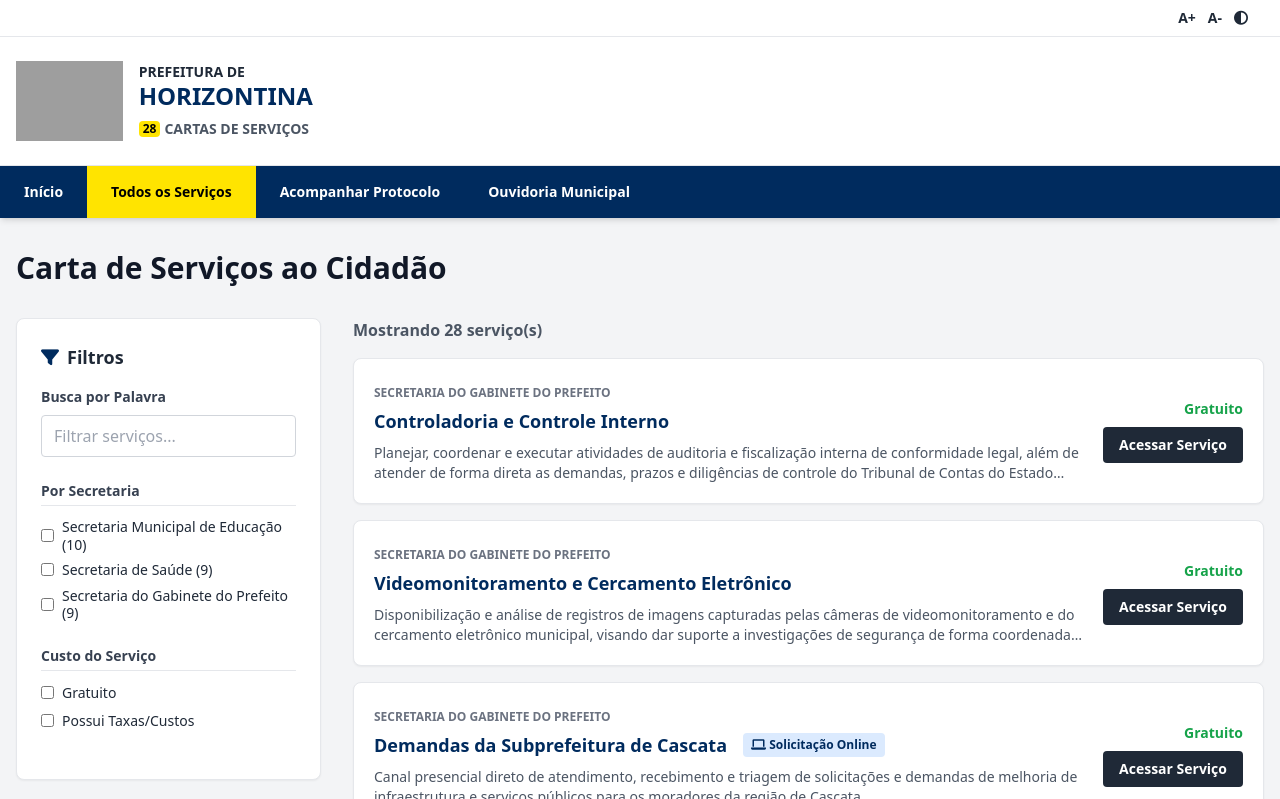
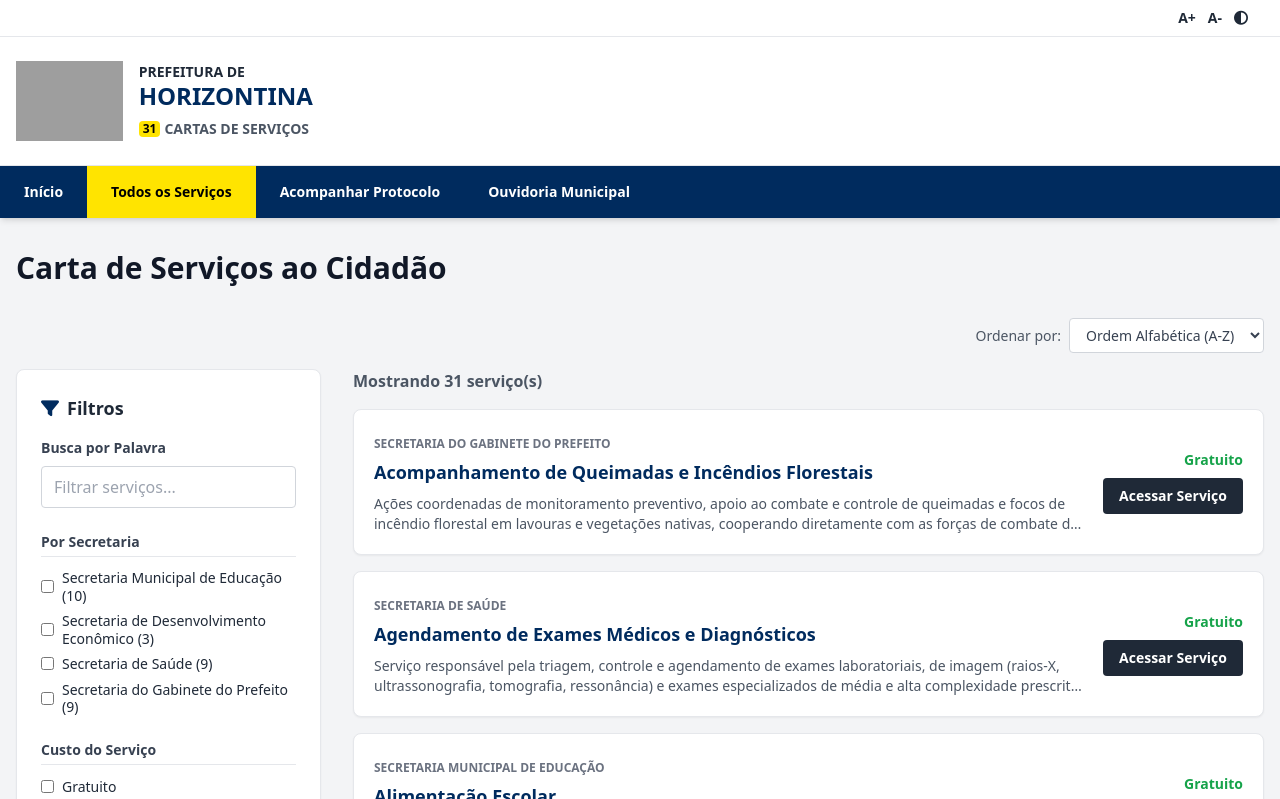
Before and after one commit to diegoconte/servicoshz, a website: page index.html in a window 1280 px wide. Both pictures are taken after a click on the button "Todos os Serviços". Shown: the top 799 px of the page. Drawn offline with nearby package versions, Linux system fonts and the light colour scheme; grey boxes are pictures that could not be loaded.

Commit message:
atualizacoes smde

```diff
--- a/index.html
+++ b/index.html
@@ -154,7 +154,14 @@
         <!-- ========================================== -->
         <div id="page-carta" class="page-section hidden-section">
             <h2 class="text-3xl font-bold text-gray-900 mb-8">Carta de Serviços ao Cidadão</h2>
-
+            <!-- CONTROLADOR DE ORDENAÇÃO -->
+<div class="flex items-center gap-2 mb-4 justify-end">
+    <label for="ordenar-servicos" class="text-sm font-medium text-gray-600">Ordenar por:</label>
+    <select id="ordenar-servicos" onchange="aplicarFiltros()" class="border border-gray-300 rounded px-3 py-1.5 text-sm bg-white text-gray-700 focus:outline-none focus:border-sp-blue cursor-pointer">
+        <option value="alfabetica">Ordem Alfabética (A-Z)</option>
+        <option value="populares">Mais Procurados</option>
+    </select>
+</div>
             <div class="flex flex-col md:flex-row gap-8">
                 <!-- Sidebar de Filtros -->
                 <aside class="w-full md:w-1/4 bg-white p-6 rounded-lg shadow-sm border border-gray-200 h-fit">
@@ -494,7 +501,29 @@
 
                 return matchTexto && matchSec && matchCusto;
             });
+// 1. Descobre qual opção (alfabetica ou populares) o usuário clicou no HTML
+            const criterioOrdenacao = document.getElementById('ordenar-servicos').value;
 
+            // 2. Aplica a organização na fila baseado na escolha
+            if (criterioOrdenacao === 'alfabetica') {
+                resultados.sort((a, b) => a.titulo.localeCompare(b.titulo));
+           } else if (criterioOrdenacao === 'populares') {
+    // 1. Pega o histórico de cliques direto da memória do navegador
+    const historicoCliques = JSON.parse(localStorage.getItem('cliquesServicos')) || {};
+
+    // 2. Organiza os cartões colocando quem tem mais cliques no topo
+    resultados.sort((a, b) => {
+        const cliquesA = historicoCliques[a.id] || 0;
+        const cliquesB = historicoCliques[b.id] || 0;
+
+        // Se o número de cliques for diferente, joga o maior para cima
+        if (cliquesB !== cliquesA) {
+            return cliquesB - cliquesA;
+        }
+        // Se empatar em zero ou no mesmo número de cliques, desempata por ordem alfabética
+        return a.titulo.localeCompare(b.titulo);
+    });
+}
             renderLista(resultados);
         }
 
@@ -552,6 +581,16 @@
 
         // 5. Preencher e Abrir a Tela de Detalhes do Serviço
         function abrirDetalhe(id) {
+            // --- MEMÓRIA DE CLIQUES (LOCALSTORAGE) ---
+// 1. Pega a tabela de cliques que já existe ou cria uma vazia se for a primeira vez
+let historicoCliques = JSON.parse(localStorage.getItem('cliquesServicos')) || {};
+
+// 2. Soma +1 clique para o ID deste serviço específico
+historicoCliques[id] = (historicoCliques[id] || 0) + 1;
+
+// 3. Salva a tabela atualizada de volta na memória do navegador
+localStorage.setItem('cliquesServicos', JSON.stringify(historicoCliques));
+// -----------------------------------------
             const serv = bdServicos.find(s => s.id === id);
             if(!serv) return;
 
--- a/servicos/desenvolvimento_economico.js
+++ b/servicos/desenvolvimento_economico.js
@@ -0,0 +1,114 @@
+// ===================================================
+// SERVIÇOS: Secretaria de Desenvolvimento Econômico
+// ===================================================
+bdServicos.push(
+    {
+        id: 29,
+        titulo: "Programa Gaúcho de Artesanato (PGA) - Carteira do Artesão",
+        secretaria: "Secretaria de Desenvolvimento Econômico",
+        descricao: "Promove o reconhecimento e a valorização dos artesãos de Horizontina. Oferece cadastramento regional, emissão e renovação da Carteira do Artesão, capacitações e apoio à participação em feiras e eventos de comercialização de produtos artesanais.",
+        elegibilidade: "Qualquer pessoa física residente no Rio Grande do Sul, com idade mínima de 16 anos, que exerça atividade artesanal de forma individual ou em unidade produtiva artesanal.",
+        documentos: [
+            "CPF",
+            "Comprovante de residência atualizado",
+            "Fotografia 3x4 recente (quando solicitada pelo agente avaliador)",
+            "Apresentação física de peças prontas para a avaliação técnica, conforme as tipologias de artesanato declaradas",
+            "Formulário de cadastro estadual devidamente preenchido no momento do atendimento"
+        ],
+        etapas: [
+            { nome: "Apresentação documental", desc: "O artesão entrega a documentação básica e faz o preenchimento da ficha de cadastro do programa." },
+            { nome: "Apresentação das peças", desc: "Demonstração e entrega das amostras físicas das peças para análise técnica das técnicas empregadas." },
+            { nome: "Avaliação técnica", desc: "A equipe avaliadora regional analisa se as peças condizem com as diretrizes da Base Conceitual do Artesanato Brasileiro." },
+            { nome: "Homologação do cadastro", desc: "Parecer definitivo autorizando a inclusão do artesão no sistema SICAB estadual e federal." },
+            { nome: "Emissão da Carteira", desc: "Com a aprovação, a Carteira do Artesão oficial é emitida contendo as especialidades profissionais (validade de 6 anos)." }
+        ],
+        canais: [
+            { tipo: "Presencial", local: "Secretaria de Desenvolvimento Econômico - SINE (Av. Helmut Simm, 100)" },
+            { tipo: "Telefone", local: "55 3537 7541" },
+            { tipo: "E-mail", local: "fgtassinehz@gmail.com" },
+            { tipo: "Online", local: "Portal do Artesanato Gaúcho", link: "https://artesanatogaucho.rs.gov.br/carteira-do-artesao-pga" }
+        ],
+        prazos: {
+            espera: "De 15 a 30 minutos de espera em caso de atendimento presencial padrão",
+            analise: "A avaliação técnica presencial é realizada sob agendamento prévio após a formação de turmas com o mínimo de 6 interessados para deslocação do avaliador regional do PGA",
+            total: "Variável de acordo com o cronograma de viagens do avaliador técnico do Estado"
+        },
+        custo: {
+            gratuito: false,
+            descricao: "Serviço sujeito a taxas estaduais de emissão e renovação da carteira instituídas pela tabela oficial da FGTAS/RS."
+        },
+        resultado: "Inclusão no Sistema de Informações Cadastrais do Artesanato Brasileiro (SICAB) e liberação da Carteira do Artesão.",
+        destaque: false
+    },
+    {
+        id: 30,
+        titulo: "Habilitação ao Seguro-Desemprego",
+        secretaria: "Secretaria de Desenvolvimento Econômico",
+        descricao: "Garante assistência financeira temporária e suporte na recolocação profissional ao trabalhador formal dispensado sem justa causa, empregados domésticos demitidos, pescadores em período de defeso ou trabalhadores resgatados.",
+        elegibilidade: "Trabalhador formal demitido sem justa causa que atenda aos requisitos de tempo de carteira assinada, limite de renda e não recebimento de outros benefícios previdenciários concomitantes.",
+        documentos: [
+            "CPF",
+            "Requerimento de Seguro-Desemprego emitido pelo empregador no momento da rescisão do contrato de trabalho",
+            "Termo de Rescisão do Contrato de Trabalho (TRCT) homologado ou Termo de Quitação",
+            "Comprovante de saque ou extrato atualizado do FGTS (quando solicitado pela equipe do SINE)"
+        ],
+        etapas: [
+            { nome: "Apresentação do Pedido", desc: "O trabalhador apresenta as guias e documentos no balcão presencial do SINE Horizontina ou anexa-os nos sistemas móveis oficiais." },
+            { nome: "Conferência de dados", desc: "Cruzamento dos vínculos trabalhistas do requerente para validação dos critérios legais de concessão." },
+            { nome: "Registro de requerimento", desc: "A solicitação de auxílio-desemprego é devidamente transmitida no banco de dados do Ministério do Trabalho e Emprego." },
+            { nome: "Análise técnica federal", desc: "Processamento nacional da elegibilidade do trabalhador e emissão do parecer definitivo." },
+            { nome: "Liberação de parcelas", desc: "Homologado o pedido, os recursos financeiros são depositados em conta do trabalhador conforme cronograma governamental." }
+        ],
+        canais: [
+            { tipo: "Presencial", local: "Agência FGTAS/SINE Horizontina - Av. Helmut Simm, 100 (Segunda a Sexta, das 07:30 às 12:00 e das 13:30 às 17:00)" },
+            { tipo: "Telefone", local: "55 3537 7541" },
+            { tipo: "E-mail", local: "fgtassinehz@gmail.com" }
+        ],
+        prazos: {
+            espera: "De 15 a 30 minutos em caso de triagem presencial por ordem de chegada",
+            analise: "Imediata (Durante a entrevista de atendimento e processamento do protocolo)",
+            total: "Primeira parcela disponibilizada para pagamento em até 30 dias corridos contados a partir da aprovação do requerimento"
+        },
+        custo: {
+            gratuito: true,
+            descricao: "Serviço público assistencial oferecido de forma 100% gratuita."
+        },
+        resultado: "Habilitação ao seguro-desemprego com emissão de guia contendo o calendário das parcelas de amparo financeiro.",
+        destaque: true
+    },
+    {
+        id: 31,
+        titulo: "Intermediação de Vagas de Emprego (IMO)",
+        secretaria: "Secretaria de Desenvolvimento Econômico",
+        descricao: "Serviço gratuito do SINE de aproximação entre cidadãos em busca de inserção no mercado de trabalho e empresas parceiras locais que possuem oportunidades de vagas em aberto. Realiza cadastramento de currículos, cruzamento de dados de perfis e encaminhamento para entrevistas.",
+        elegibilidade: "Qualquer trabalhador maior de 14 anos de idade residente em Horizontina em busca de oportunidade de colocação ou recolocação profissional.",
+        documentos: [
+            "Documento de identidade oficial com foto (RG ou CNH)",
+            "Carteira de Trabalho e Previdência Social (CTPS) física ou digital"
+        ],
+        etapas: [
+            { nome: "Cadastro do perfil profissional", desc: "O trabalhador apresenta documentos de identificação, formação escolar e histórico profissional para criação de cadastro do currículo no SINE." },
+            { nome: "Triagem de vagas", desc: "O atendente realiza a busca em tempo real no banco do SINE buscando vagas com exigências condizentes com o perfil profissional do candidato." },
+            { nome: "Encaminhamento", desc: "Identificada a compatibilidade, o SINE emite a Carta de Encaminhamento contendo informações de contato do contratante." },
+            { nome: "Entrevista de emprego", desc: "O cidadão comparece munido do encaminhamento no endereço da empresa parceira para realização dos testes de seleção." },
+            { nome: "Retorno da vaga", desc: "A empresa informa o resultado do processo seletivo para fins de preenchimento ou liberação contínua da vaga no SINE." }
+        ],
+        canais: [
+            { tipo: "Presencial", local: "Agência FGTAS/SINE Horizontina - Av. Helmut Simm, 100 (Segunda a Sexta, das 07:30 às 12:00 e das 13:30 às 17:00)" },
+            { tipo: "Telefone", local: "55 3537 7541" },
+            { tipo: "E-mail", local: "fgtassinehz@gmail.com" },
+            { tipo: "Online", local: "Redes Sociais Oficiais - SINE Horizontina (Instagram/Facebook)" }
+        ],
+        prazos: {
+            espera: "Até 30 minutos em fila por ordem de atendimento na recepção presencial",
+            analise: "Imediata (A triagem e cruzamento de vagas no banco de dados ocorrem na hora do atendimento)",
+            total: "Imediato (Comunicação de vagas e liberação de cartas de entrevista no ato)"
+        },
+        custo: {
+            gratuito: true,
+            descricao: "Serviço público gratuito de inserção ao mercado de trabalho amparado pela Lei nº 13.667/2018."
+        },
+        resultado: "Carta de Encaminhamento SINE impressa com data e hora para realização de entrevista de trabalho na empresa solicitante.",
+        destaque: true
+    }
+);
```
